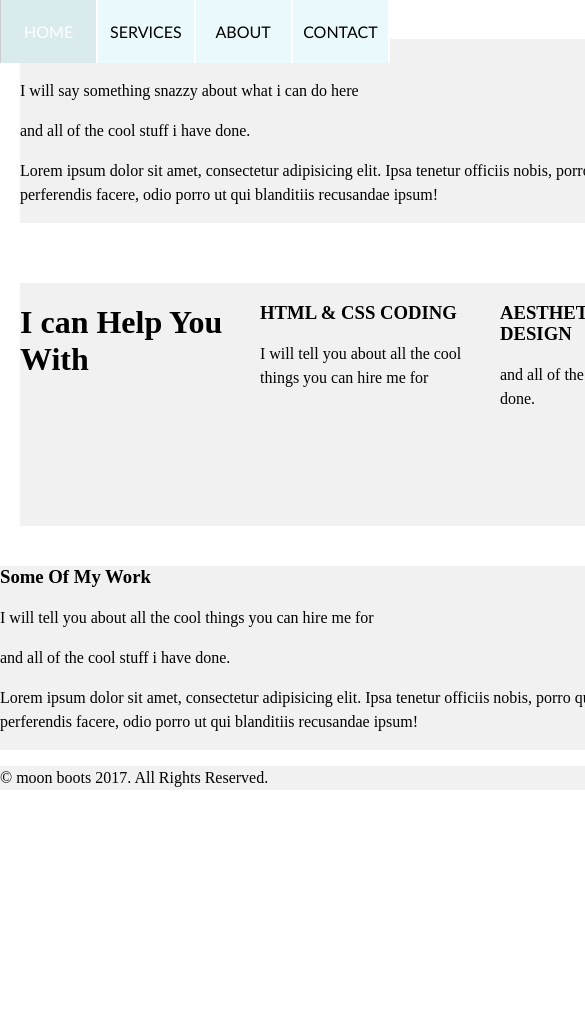
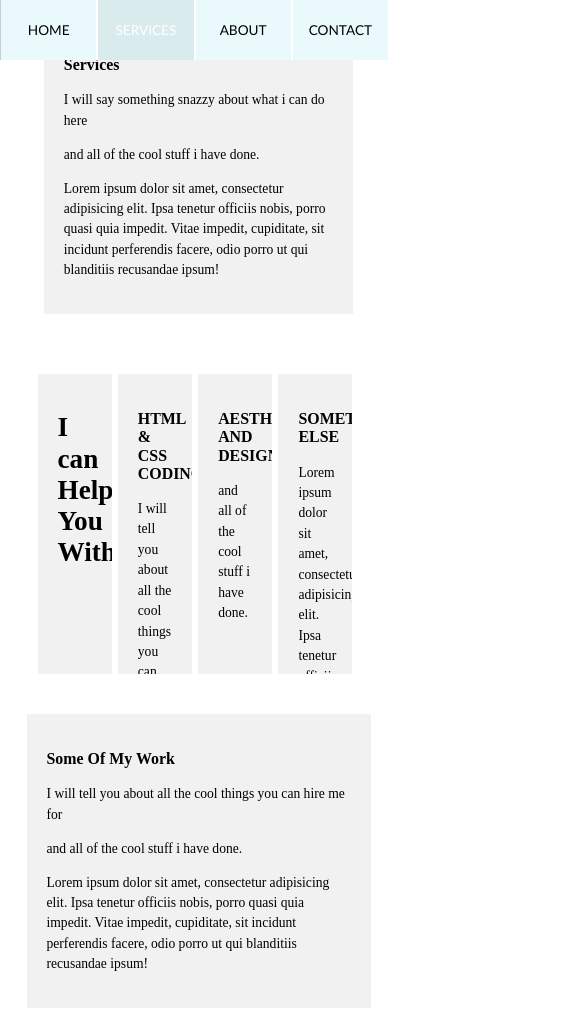
Before and after one commit to petitlapin86/portfolio, a plain HTML site: page services.html in a window 390 px wide. Shown: the top 1011 px of the page, 585 px wide, since content can reach past the window. Before the commit the page ends 844 px from the top, so only its background shows below. Drawn offline with nearby package versions, Linux system fonts and the light colour scheme; a web font is replaced by a local one.

Commit message:
working on columns and nav bar

```diff
--- /dev/null
+++ b/css/responsive.css
@@ -0,0 +1,16 @@
+@media only screen and (max-width: 1108px) {
+  .wrapper {
+    width: 90%;
+  }
+}
+
+@media only screen and (max-width: 875px) {
+  body {
+    font-size: 85%;
+  }
+
+  .col-1 {
+
+  }
+
+}
--- a/css/style.css
+++ b/css/style.css
@@ -87,7 +87,7 @@ p {
 .wrapper {
   width: 960px;
   margin: 0 auto;
-  background: #f1f1f1;
+
 }
 
 * {
@@ -104,25 +104,37 @@ section {
 /* this one is 1/4 of the space */
 .col-1 {
   float: left;
-  width: 23%;
+  width: 23.5%;
   background: #f1f1f1;
+  padding: 20px;
+  height: 300px;
+  column-gap: 1em;
+  overflow: auto;
 }
 /* this one is 2/3 of the space */
 .col-2 {
   float: left;
-  width: 66%;
+  width: 66%
+  #f1f1f1;
+padding: 20px;
 }
 /* this one is 3/3 of the space */
 .col-3 {
-  background: #ccc;
+  background: #f1f1f1;
+  padding: 20px;
 }
 
 /* this one is 1/3 of the space */
 .col-4 {
   float: left;
   width: 30%;
-  margin-top: auto;
   padding-top: 60px;
+  background: #f1f1f1;
+  padding-left: 20px;
+  padding-right: 20px;
+  padding-bottom: 20px;
+  height: 470px;
+  overflow: auto;
 }
 
 /* not currently using but this creates a drop shadow to boxes */
--- a/services.html
+++ b/services.html
@@ -4,6 +4,8 @@
 </html lang="en">
 <head>
     <meta charset="UTF-8">
+    <!--below im telling my site to be responsive-->
+    <meta name="viewport" content="width=device-width, initial-scale=1.0, minimum-scale=1.0, maximum-scale=1.0">
     <title>Paige Madeline Jones - Portfolio - Web Developer</title>
 
     <!--below im helping old versions handle my site well-->
@@ -12,7 +14,8 @@
     <link rel="stylesheet" href="css/style.css">
     <script src="https://cdnjs.cloudflare.com/ajax/libs/modernizr/2.8.3/modernizr.min.js">
     </script>
-
+    <!--below im linking to my responsive CSS-->
+  <link rel="stylesheet" href="css/responsive.css">
 </head>
 
 <body>
@@ -20,22 +23,24 @@
   <header>
         <div id="navbar">
             <nav>
-              <a class="selected" href="index.html">Home</a><a href="services.html">Services</a><a href="about.html">About</a><a href="contact.html">Contact</a>
+              <a href="index.html">Home</a><a class="selected" href="services.html">Services</a><a href="about.html">About</a><a href="contact.html">Contact</a>
             </nav>
       </div> <!--closes id navbar-->
   </header> <!--this is closing the header-->
 
           <section id="sell">
           <div class="wrapper clearfix">
+            <div class="col-3">
               <h3>Services</h3>
               <p>I will say something snazzy about what i can do here</p>
               <p>and all of the cool stuff i have done.</p>
               <p>Lorem ipsum dolor sit amet, consectetur adipisicing elit. Ipsa tenetur officiis nobis, porro quasi quia impedit. Vitae impedit, cupiditate, sit incidunt perferendis facere, odio porro ut qui blanditiis recusandae ipsum!</p>
           </div>
+        </div>
           </section>
 
           <section id="skills">
-            <div class="wrapper clearfix">
+            <div class=" wrapper clearfix">
           <div class="col-1 first">
               <h1>I can Help You With</h1>
             </div>
@@ -55,14 +60,16 @@
         </section>
 
             <div class="wrapper clearfix">
+              <div class="col-3">
                 <h3>Some Of My Work</h3>
                 <p>I will tell you about all the cool things you can hire me for</p>
                 <p>and all of the cool stuff i have done.</p>
                 <p>Lorem ipsum dolor sit amet, consectetur adipisicing elit. Ipsa tenetur officiis nobis, porro quasi quia impedit. Vitae impedit, cupiditate, sit incidunt perferendis facere, odio porro ut qui blanditiis recusandae ipsum!</p>
             </div>
+          </div>
           </section>
 
-    <div class="wrapper">
+    <div class="wrapper clearfix">
     <footer><p>&copy; moon boots 2017. All Rights Reserved.</p></footer> <!--semantic elements-->
     </div>
 
```
Also changed, not shown: about.html (+6 -2 lines), contact.html (+9 -4 lines), index.html (+5 -1 lines). Lines whose indentation alone changed are shown as unchanged.
